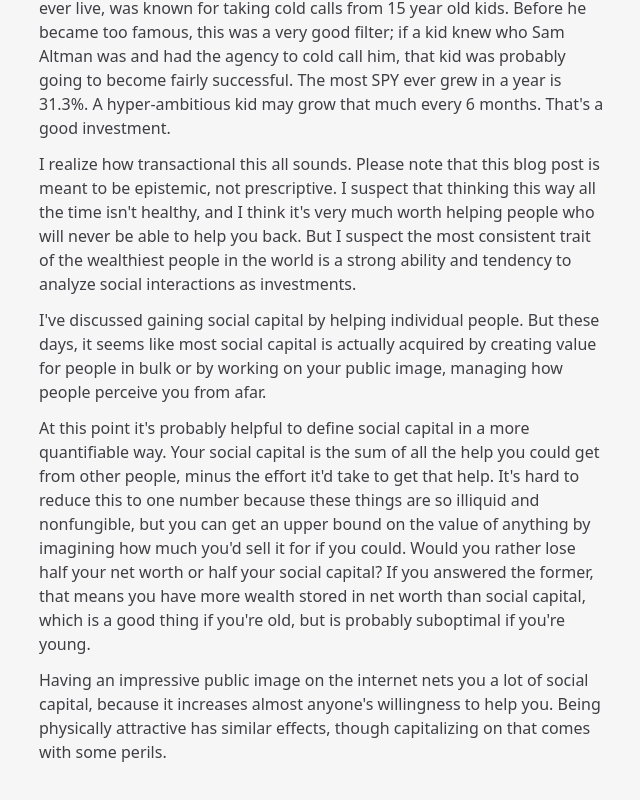
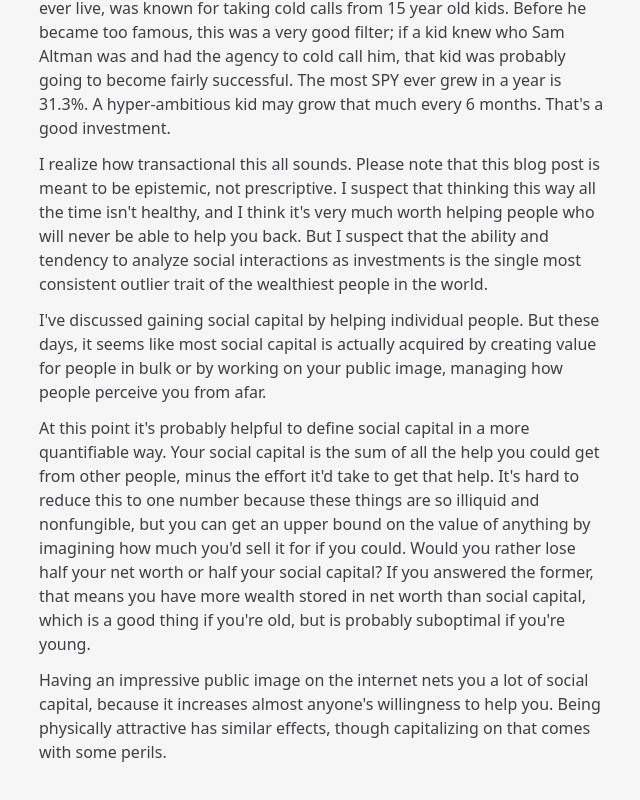
Before and after one commit to Xyzrr/micro-blog, a SvelteKit app: page /what-people-think in a window 1280 px wide. Shown: the part 936-1736 px from the top of the page, without its empty margins (217-857 px from the left). Built offline with nearby package versions, Linux system fonts and the light colour scheme.

Commit message:
flip order

```diff
--- a/src/routes/(posts)/what-people-think/+page.svelte
+++ b/src/routes/(posts)/what-people-think/+page.svelte
@@ -51,8 +51,8 @@
 	I realize how transactional this all sounds. Please note that this blog post is meant to be
 	epistemic, not prescriptive. I suspect that thinking this way all the time isn't healthy, and I
 	think it's very much worth helping people who will never be able to help you back. But I suspect
-	the most consistent trait of the wealthiest people in the world is a strong ability and tendency
-	to analyze social interactions as investments.
+	that the ability and tendency to analyze social interactions as investments is the single most
+	consistent outlier trait of the wealthiest people in the world.
 </p>
 
 <p>
```
